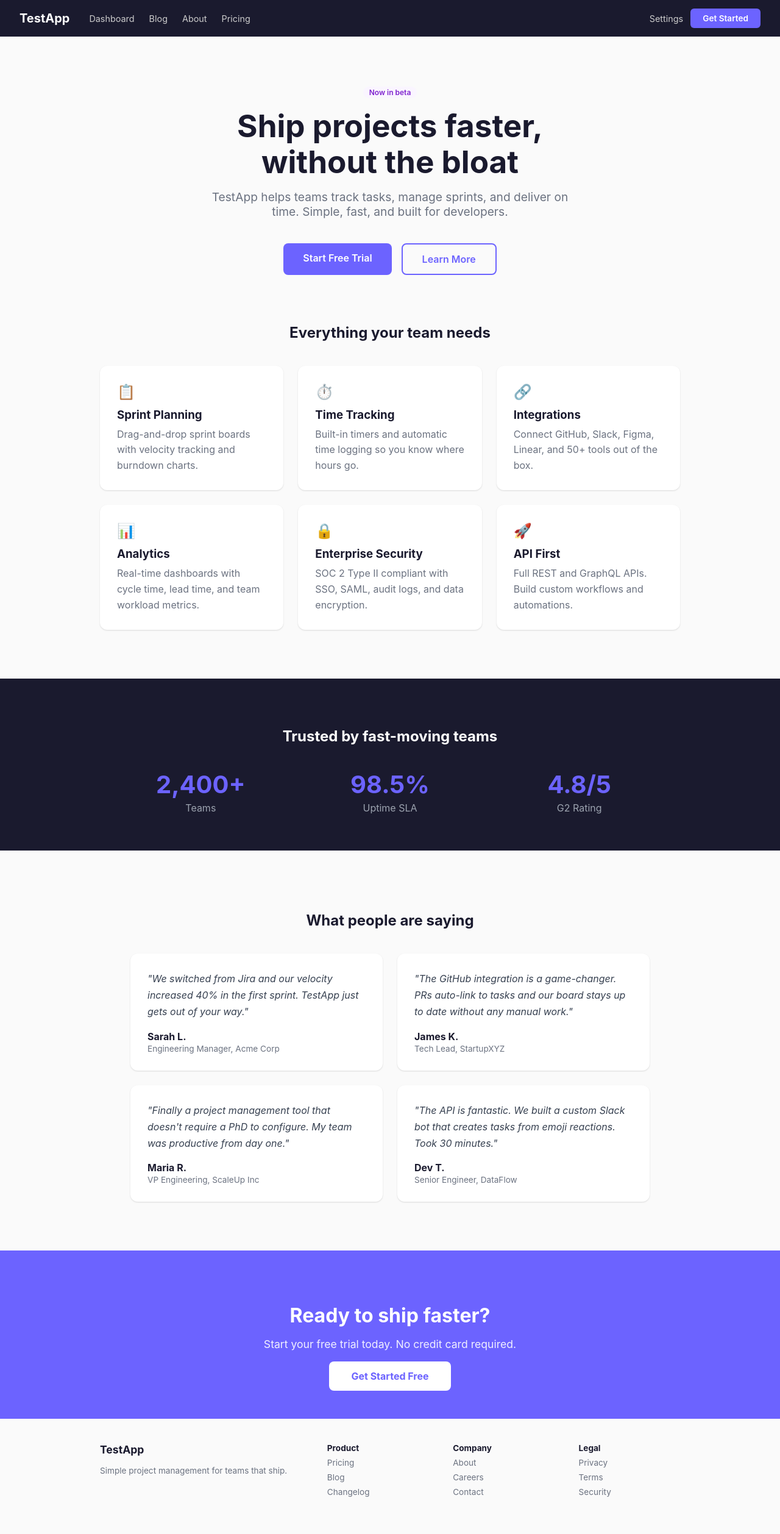
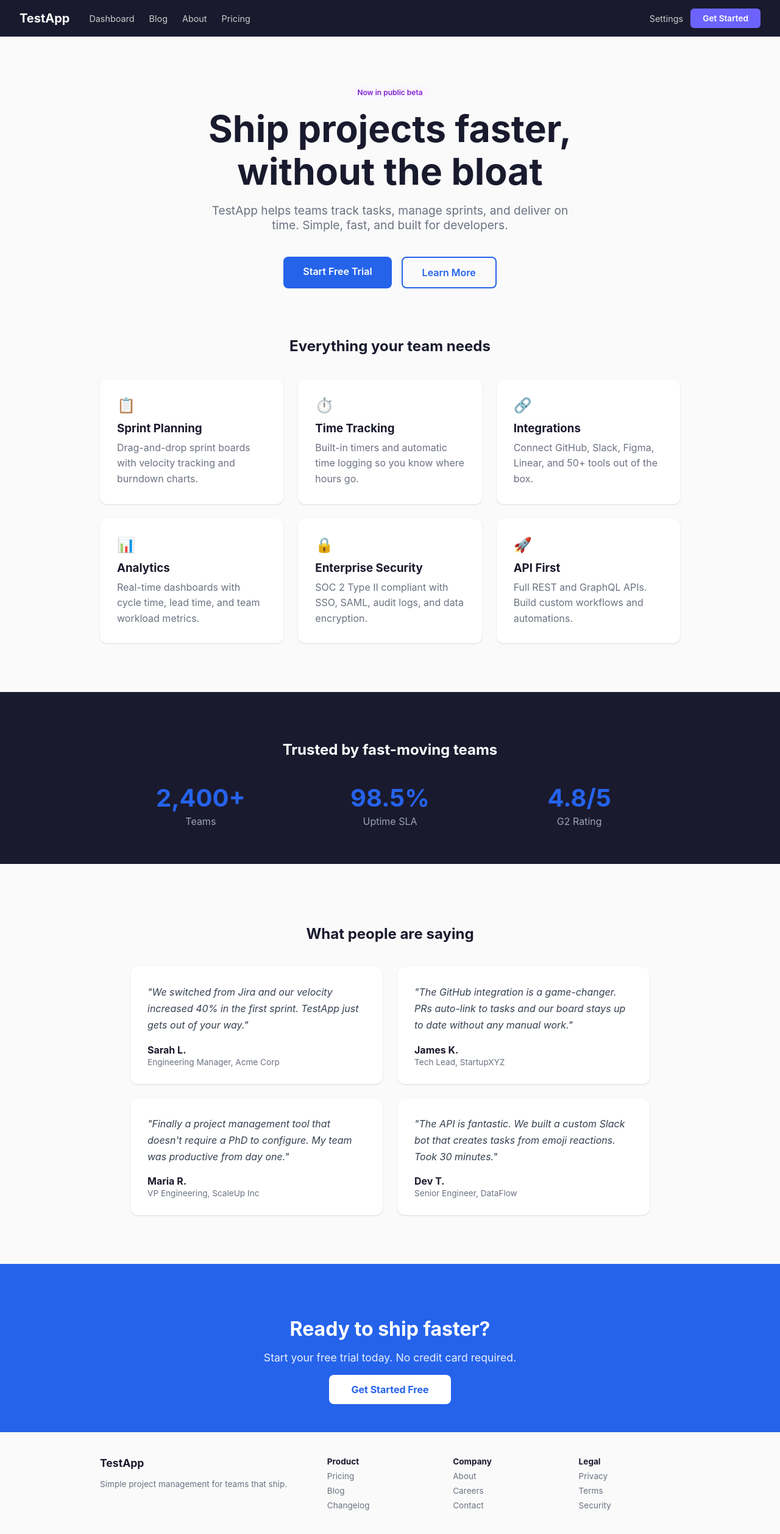
Before and after one commit to looksgoodtomeai/test-app, a Next.js app: page / in a window 1280 px wide. Shown: the whole page at 61% size. Before the commit the page ends 2495 px from the top, so only its background shows below. Built offline with nearby package versions, Linux system fonts and the light colour scheme.

Commit message:
style: bigger hero heading, blue accent, update badge text

```diff
--- a/src/app/page.tsx
+++ b/src/app/page.tsx
@@ -5,8 +5,8 @@ export default function Home() {
     <div>
       {/* Hero */}
       <section style={{ maxWidth: 900, margin: "0 auto", padding: "80px 24px 60px", textAlign: "center" }}>
-        <Badge label="Now in beta" color="purple" />
-        <h1 style={{ fontSize: "3.2rem", marginTop: 16, marginBottom: 16, lineHeight: 1.15 }}>
+        <Badge label="Now in public beta" color="purple" />
+        <h1 style={{ fontSize: "3.8rem", marginTop: 16, marginBottom: 16, lineHeight: 1.15 }}>
           Ship projects faster,<br />without the bloat
         </h1>
         <p style={{ fontSize: "1.2rem", color: "#6b7280", marginBottom: 40, maxWidth: 600, margin: "0 auto 40px" }}>
@@ -14,8 +14,8 @@ export default function Home() {
           Simple, fast, and built for developers.
         </p>
         <div style={{ display: "flex", gap: 16, justifyContent: "center" }}>
-          <a href="/pricing" style={{ background: "#6c63ff", color: "#fff", padding: "14px 32px", borderRadius: 8, fontWeight: 600, fontSize: "1rem" }}>Start Free Trial</a>
-          <a href="/about" style={{ border: "2px solid #6c63ff", color: "#6c63ff", padding: "14px 32px", borderRadius: 8, fontWeight: 600, fontSize: "1rem" }}>Learn More</a>
+          <a href="/pricing" style={{ background: "#2563eb", color: "#fff", padding: "14px 32px", borderRadius: 8, fontWeight: 600, fontSize: "1rem" }}>Start Free Trial</a>
+          <a href="/about" style={{ border: "2px solid #2563eb", color: "#2563eb", padding: "14px 32px", borderRadius: 8, fontWeight: 600, fontSize: "1rem" }}>Learn More</a>
         </div>
       </section>
 
@@ -51,7 +51,7 @@ export default function Home() {
               { metric: "4.8/5", label: "G2 Rating" },
             ].map((s) => (
               <div key={s.label}>
-                <div style={{ fontSize: "2.5rem", fontWeight: 700, color: "#6c63ff" }}>{s.metric}</div>
+                <div style={{ fontSize: "2.5rem", fontWeight: 700, color: "#2563eb" }}>{s.metric}</div>
                 <div style={{ color: "#9ca3af", marginTop: 4 }}>{s.label}</div>
               </div>
             ))}
@@ -81,10 +81,10 @@ export default function Home() {
       </section>
 
       {/* CTA */}
-      <section style={{ background: "#6c63ff", color: "#fff", padding: "60px 24px", textAlign: "center" }}>
+      <section style={{ background: "#2563eb", color: "#fff", padding: "60px 24px", textAlign: "center" }}>
         <h2 style={{ fontSize: "2rem", marginBottom: 12 }}>Ready to ship faster?</h2>
         <p style={{ opacity: 0.9, marginBottom: 32, fontSize: "1.1rem" }}>Start your free trial today. No credit card required.</p>
-        <a href="/pricing" style={{ background: "#fff", color: "#6c63ff", padding: "14px 36px", borderRadius: 8, fontWeight: 700, fontSize: "1rem" }}>Get Started Free</a>
+        <a href="/pricing" style={{ background: "#fff", color: "#2563eb", padding: "14px 36px", borderRadius: 8, fontWeight: 700, fontSize: "1rem" }}>Get Started Free</a>
       </section>
 
       {/* Footer */}
```
